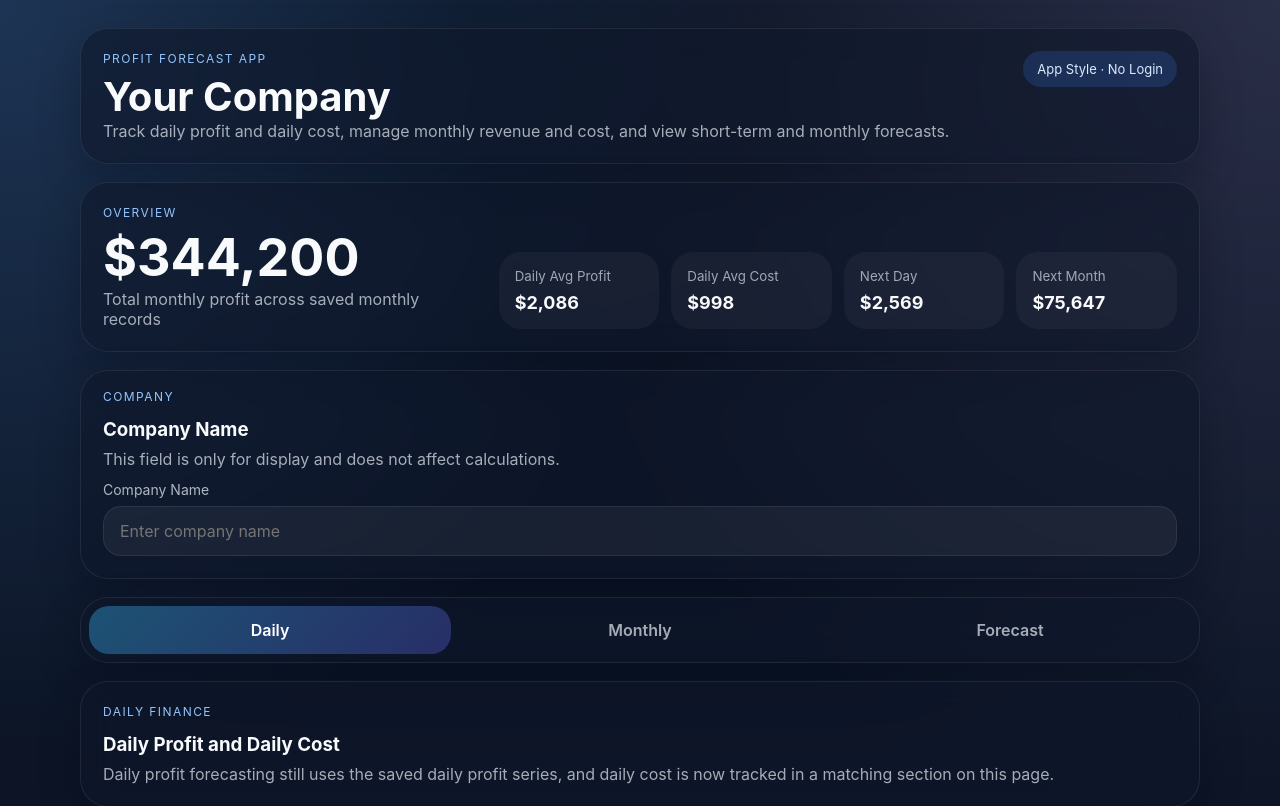
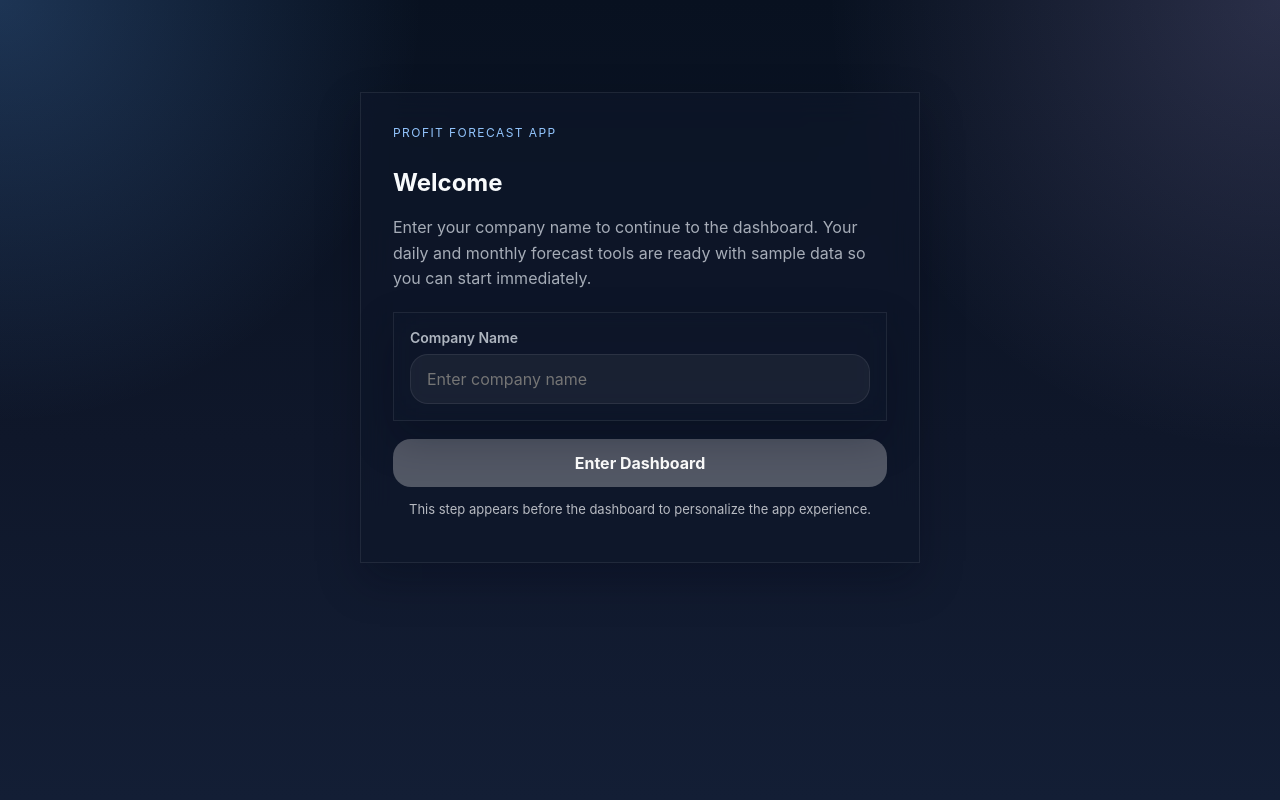
Before and after one commit to SanKuaiGao/ProfitForecast-Project, a React (Vite) app: page / in a window 1280 px wide. Before the commit this address led to /#/daily. Shown: the top 806 px of the page. Built offline with nearby package versions, Linux system fonts and the light colour scheme.

Commit message:
new updates

```diff
--- a/src/App.tsx
+++ b/src/App.tsx
@@ -1,5 +1,5 @@
 import { useEffect, useMemo, useState } from 'react';
-import type { Dispatch, SetStateAction } from 'react';
+import type { Dispatch, ReactNode, SetStateAction } from 'react';
 import { Navigate, NavLink, Route, Routes } from 'react-router-dom';
 import {
   CartesianGrid,
@@ -309,7 +309,6 @@ function AppShell({
             <h1>{companyName || 'Your Company'}</h1>
             <span>Track daily profit and daily cost, manage monthly revenue and cost, and view short-term and monthly forecasts.</span>
           </div>
-          <div className="header-chip">App Style · No Login</div>
         </header>
 
         <section className="hero-card glass-card">
@@ -336,23 +335,6 @@ function AppShell({
               <strong>{formatCurrency(nextMonthly)}</strong>
             </div>
           </div>
-        </section>
-
-        <section className="glass-card form-card company-card">
-          <div className="section-copy compact">
-            <p className="eyebrow">Company</p>
-            <h3>Company Name</h3>
-            <span>This field is only for display and does not affect calculations.</span>
-          </div>
-          <label>
-            <span>Company Name</span>
-            <input
-              type="text"
-              value={companyName}
-              onChange={(e) => setCompanyName(e.target.value)}
-              placeholder="Enter company name"
-            />
-          </label>
         </section>
 
         <nav className="tabbar glass-card tabbar-3">
@@ -926,7 +908,32 @@ function Pagination({
   );
 }
 
+function AnimatedScreen({ children }: { children: ReactNode }) {
+  const [visible, setVisible] = useState(false);
+
+  useEffect(() => {
+    const id = requestAnimationFrame(() => setVisible(true));
+    return () => cancelAnimationFrame(id);
+  }, []);
+
+  return (
+    <div
+      style={{
+        opacity: visible ? 1 : 0,
+        transform: visible ? 'translateY(0) scale(1)' : 'translateY(18px) scale(0.985)',
+        transition: 'opacity 320ms ease, transform 320ms ease',
+      }}
+    >
+      {children}
+    </div>
+  );
+}
+
 export default function App() {
+  const [hasEnteredDashboard, setHasEnteredDashboard] = useState<boolean>(() => {
+    const saved = localStorage.getItem('profit-forecast-entered-dashboard');
+    return saved === 'true';
+  });
   const [companyName, setCompanyName] = useState<string>(() => localStorage.getItem(STORAGE_KEYS.companyName) ?? '');
   const [dailyProfit, setDailyProfit] = useState<DailyEntry[]>(() => {
     const saved = localStorage.getItem(STORAGE_KEYS.dailyProfit);
@@ -965,7 +972,12 @@ export default function App() {
     localStorage.setItem(STORAGE_KEYS.cost, JSON.stringify(sortMonthlyEntries(cost)));
   }, [cost]);
 
-  return (
+  useEffect(() => {
+    localStorage.setItem('profit-forecast-entered-dashboard', String(hasEnteredDashboard));
+  }, [hasEnteredDashboard]);
+
+  return hasEnteredDashboard ? (
+    <AnimatedScreen>
       <AppShell
         companyName={companyName}
         setCompanyName={setCompanyName}
@@ -978,5 +990,94 @@ export default function App() {
         cost={cost}
         setCost={setCost}
       />
+    </AnimatedScreen>
+  ) : (
+    <AnimatedScreen>
+      <WelcomeScreen
+        companyName={companyName}
+        setCompanyName={setCompanyName}
+        onContinue={() => setHasEnteredDashboard(true)}
+      />
+    </AnimatedScreen>
   );
 }
+
+function WelcomeScreen({
+  companyName,
+  setCompanyName,
+  onContinue,
+}: {
+  companyName: string;
+  setCompanyName: Dispatch<SetStateAction<string>>;
+  onContinue: () => void;
+}) {
+  return (
+    <div className="mobile-app-bg">
+      <div className="mobile-app-shell welcome-shell">
+        <section
+          className="glass-card welcome-card"
+          style={{
+            maxWidth: 560,
+            margin: '64px auto',
+            padding: '32px',
+          }}
+        >
+          <div className="section-copy" style={{ marginBottom: 20 }}>
+            <p className="eyebrow">Profit Forecast App</p>
+            <h1 style={{ marginBottom: 10 }}>Welcome</h1>
+            <span style={{ display: 'block', lineHeight: 1.6 }}>
+              Enter your company name to continue to the dashboard. Your daily and monthly
+              forecast tools are ready with sample data so you can start immediately.
+            </span>
+          </div>
+
+          <div
+            className="glass-card"
+            style={{
+              padding: 16,
+              marginBottom: 18,
+            }}
+          >
+            <label style={{ display: 'grid', gap: 8 }}>
+              <span style={{ fontSize: 14, fontWeight: 600 }}>Company Name</span>
+              <input
+                type="text"
+                value={companyName}
+                onChange={(e) => setCompanyName(e.target.value)}
+                placeholder="Enter company name"
+                onKeyDown={(e) => {
+                  if (e.key === 'Enter' && companyName.trim()) {
+                    onContinue();
+                  }
+                }}
+              />
+            </label>
+          </div>
+
+          <button
+            className="primary-btn"
+            onClick={() => {
+              if (!companyName.trim()) return;
+              onContinue();
+            }}
+            disabled={!companyName.trim()}
+            style={{ width: '100%' }}
+          >
+            Enter Dashboard
+          </button>
+
+          <p
+            style={{
+              marginTop: 14,
+              fontSize: 13,
+              opacity: 0.72,
+              textAlign: 'center',
+            }}
+          >
+            This step appears before the dashboard to personalize the app experience.
+          </p>
+        </section>
+      </div>
+    </div>
+  );
+}
```
Lines whose indentation alone changed are shown as unchanged.
